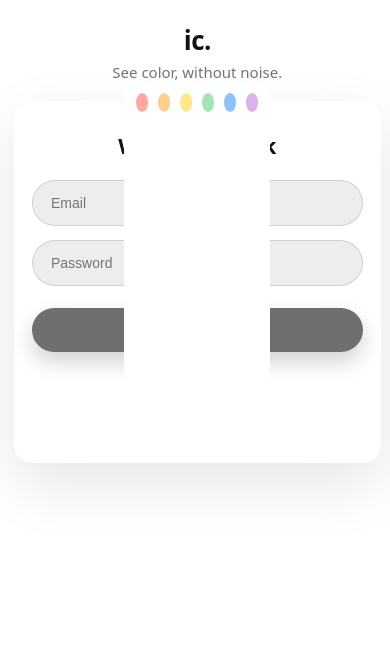
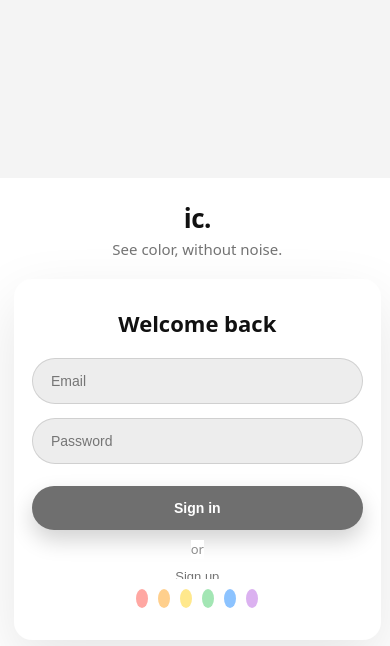
Before and after one commit to madscalls/se_project_final, a React (Vite) app: page /login in a window 390 px wide. Shown: the top 646 px of the page. Built offline with nearby package versions, Linux system fonts and the light colour scheme; no server answers.

Commit message:
mobile tweak

```diff
--- a/src/components/App/App.css
+++ b/src/components/App/App.css
@@ -1,6 +1,5 @@
 * {
   box-sizing: border-box;
-  min-height: 100%;
   background-color: #fff;
 }
 html,
```
